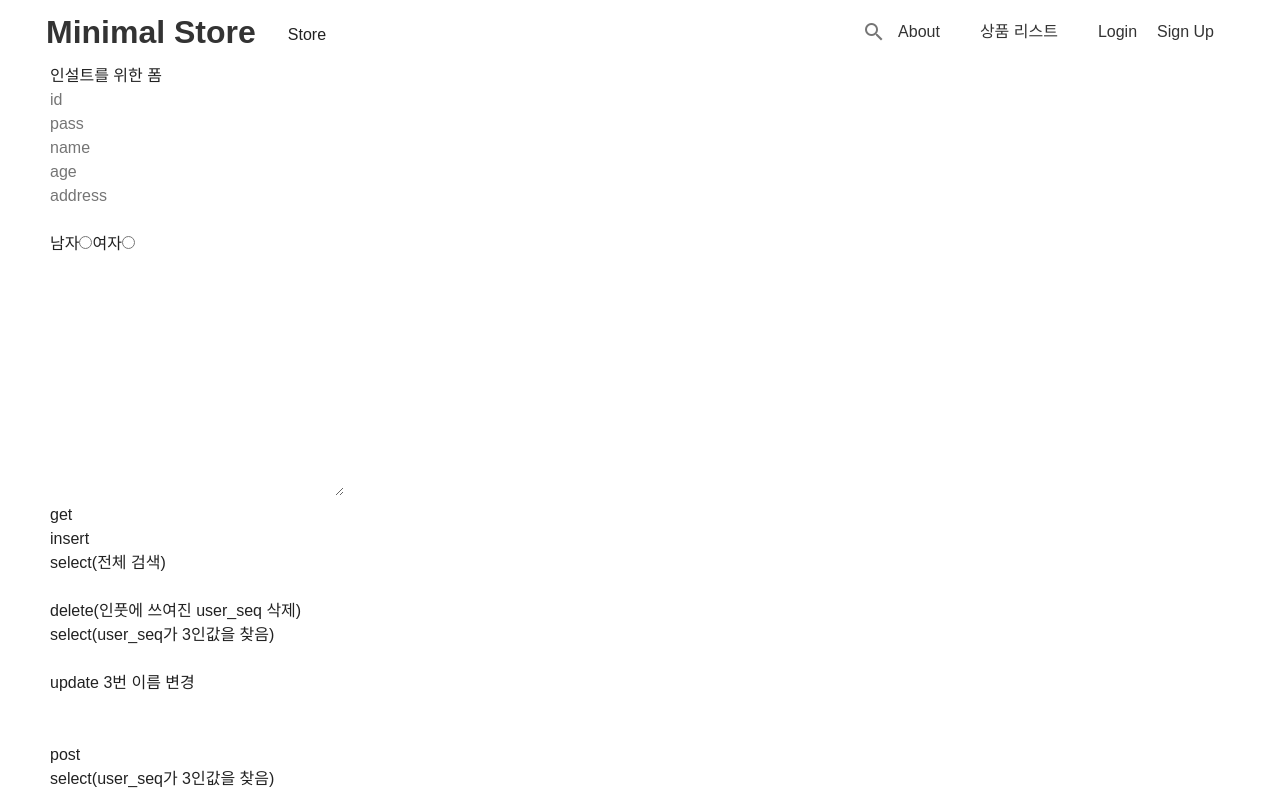
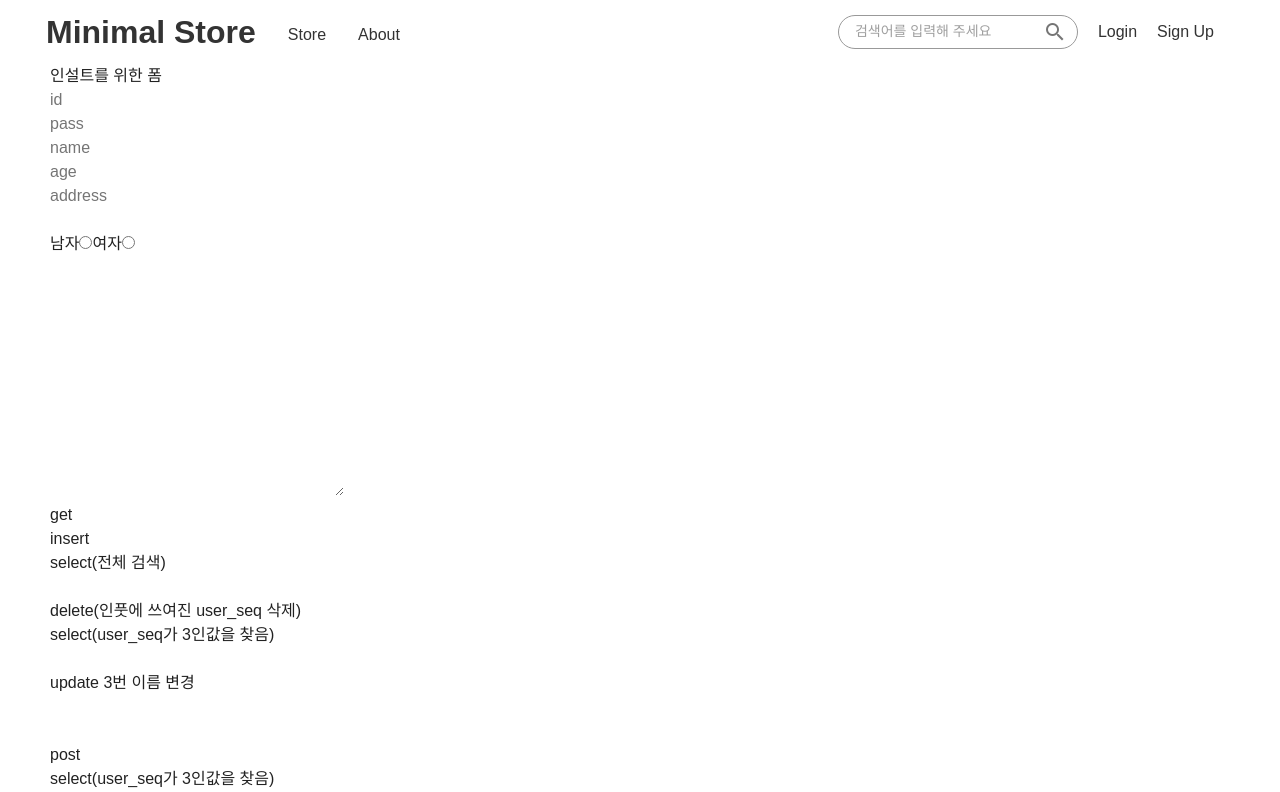
Before and after one commit to kujarung/minimalStoreUi, a Vue app: page /example in a window 1280 px wide. Shown: the top 792 px of the page. Built offline with nearby package versions, Linux system fonts and the light colour scheme; a web font is replaced by a local one.

Commit message:
gnb 수정

```diff
--- a/src/assets/styles/_input.scss
+++ b/src/assets/styles/_input.scss
@@ -17,17 +17,61 @@ input:-webkit-autofill:active {
 }
 
 // custom-input
-.v-input.custom-input.v-text-field{
-    .v-input__control{
-        .v-input__slot{
-            border-bottom:1px solid $border-grey;
+.v-input.custom-input.v-text-field {
+    .v-input__control {
+        .v-input__slot {
+            border-bottom: 1px solid $border-grey;
             border-radius: 0;
-            .v-text-field__slot{
-                input{
-                    border:0 !important;
-                    line-height:1;
+
+            .v-text-field__slot {
+                input {
+                    border: 0 !important;
+                    line-height: 1;
                 }
             }
         }
     }
 }
+
+.custom-input.v-input.v-input--hide-details.theme--light.v-text-field.v-text-field--is-booted {
+    .v-input__control {
+        .v-input__slot {
+            border: 1px solid #999;
+            border-radius: 50px;
+
+
+            &::before {
+                border: 0 !important;
+                display:none;
+            }
+            &::after{
+                border: 0 !important;
+                display:none;
+            }
+
+            .v-text-field__slot {
+                padding-left: 16px;
+                input {
+                    font-size:14px;
+                    line-height:1.5;
+                    margin-bottom: .5px;
+                }
+            }
+        }
+
+        .v-input__append-inner {
+            margin-right: 10px;
+        }
+    }
+
+    &.v-input--is-focused {
+        &.primary--text{
+
+        }
+        .v-input__control {
+            .v-input__slot {
+
+            }
+        }
+    }
+}
--- a/src/assets/styles/_product.scss
+++ b/src/assets/styles/_product.scss
@@ -297,6 +297,7 @@
 .season-image-wrap {
   position: relative;
   margin-bottom:30px !important;
+  margin-top:20px !important;
 
   .season-image {
     border-radius: 6px;
--- a/src/assets/styles/_productDetail.scss
+++ b/src/assets/styles/_productDetail.scss
@@ -1,11 +1,12 @@
-.custom-container {
-    width: 1440px;
-    margin: 0 auto;
-    padding: 0 96px;
-}
+
 
 .product-detail {
-    padding-top:40px;
+    &.custom-container {
+        width: 1440px;
+        margin: 0 auto;
+        padding: 40px 96px;
+    }
+
     .swiper-container {
         border-radius: 6px;
 
--- a/src/assets/styles/main.scss
+++ b/src/assets/styles/main.scss
@@ -23,3 +23,13 @@ a{
     margin-bottom: 109px;
     border-bottom: 1px solid rgba(0, 0, 0, 0.2);
 }
+
+.custom-container {
+    max-width: 1440px;
+    margin: 0 auto;
+    padding: 0 96px;
+}
+
+.hover-underline:hover{
+    text-decoration: underline ;
+}
--- a/src/components/GlobalNav.vue
+++ b/src/components/GlobalNav.vue
@@ -1,22 +1,19 @@
 <template>
   <div>
     <v-app-bar color="white" elevation="0" class="px30">
-       <v-toolbar-title class="font-weight-bold font20 mont">
-        <router-link to="/">
-          Minimal Store
-        </router-link>
+      <v-toolbar-title class="font-weight-bold font20 mont">
+        <router-link to="/">Minimal Store</router-link>
       </v-toolbar-title>
-      <div class="ml32 mont mt6"> Store</div>
+      <router-link to="/product/list">
+        <div class="ml32 mont mt6 hover-underline">Store</div>
+      </router-link>
+      <router-link to="/about">
+        <div class="ml32 mont mt6 hover-underline">About</div>
+      </router-link>
       <v-spacer></v-spacer>
-      <v-btn icon>
-        <v-icon>mdi-magnify</v-icon>
-      </v-btn>
-      <div class="mr20">
-        <router-link to="/about">About</router-link>
-      </div>
-      <div class="mx20">
-        <router-link to="/product/list">상품 리스트</router-link>
-      </div>
+      <v-sheet max-width="240" min-width="240">
+     <v-text-field class="custom-input"  placeholder="검색어를 입력해 주세요" append-icon="mdi-magnify" hide-details></v-text-field>
+     </v-sheet>
       <div class="d-flex" v-if="userInfo.token.length == 0">
         <div class="mx20">
           <router-link to="/login">Login</router-link>
@@ -26,22 +23,22 @@
         </div>
       </div>
       <template v-else>
-        <UserProfile :profileURL="profileURL"/>
+        <UserProfile :profileURL="profileURL" />
       </template>
     </v-app-bar>
   </div>
 </template>
 
 <script>
-import UserProfile from './UserProfile'
+import UserProfile from "./UserProfile";
 
 export default {
   components: {
-    UserProfile,
+    UserProfile
   },
-  computed : {
+  computed: {
     userInfo() {
-      return this.$store.getters.user
+      return this.$store.getters.user;
     }
   },
   data: () => ({
--- a/src/views/product/ProductList.vue
+++ b/src/views/product/ProductList.vue
@@ -1,6 +1,8 @@
 <template>
   <div class="sub-main">
     <v-sheet class="custom-container season-image-wrap">
+      <v-row no-gutters>
+        <v-col cols="12">
           <v-img max-height="280" min-height="280" :src="seasonImage" class="season-image"></v-img>
           <div class="season-content">
             <span class="main-title">
@@ -12,6 +14,8 @@
             <br />
             <span class="mini-desc">이달의 시즌 세일 30%</span>
           </div>
+        </v-col>
+      </v-row>
     </v-sheet>
     <div class="sub-con mt100">
       <v-row no-gutters>
```
Lines whose indentation alone changed are shown as unchanged.
